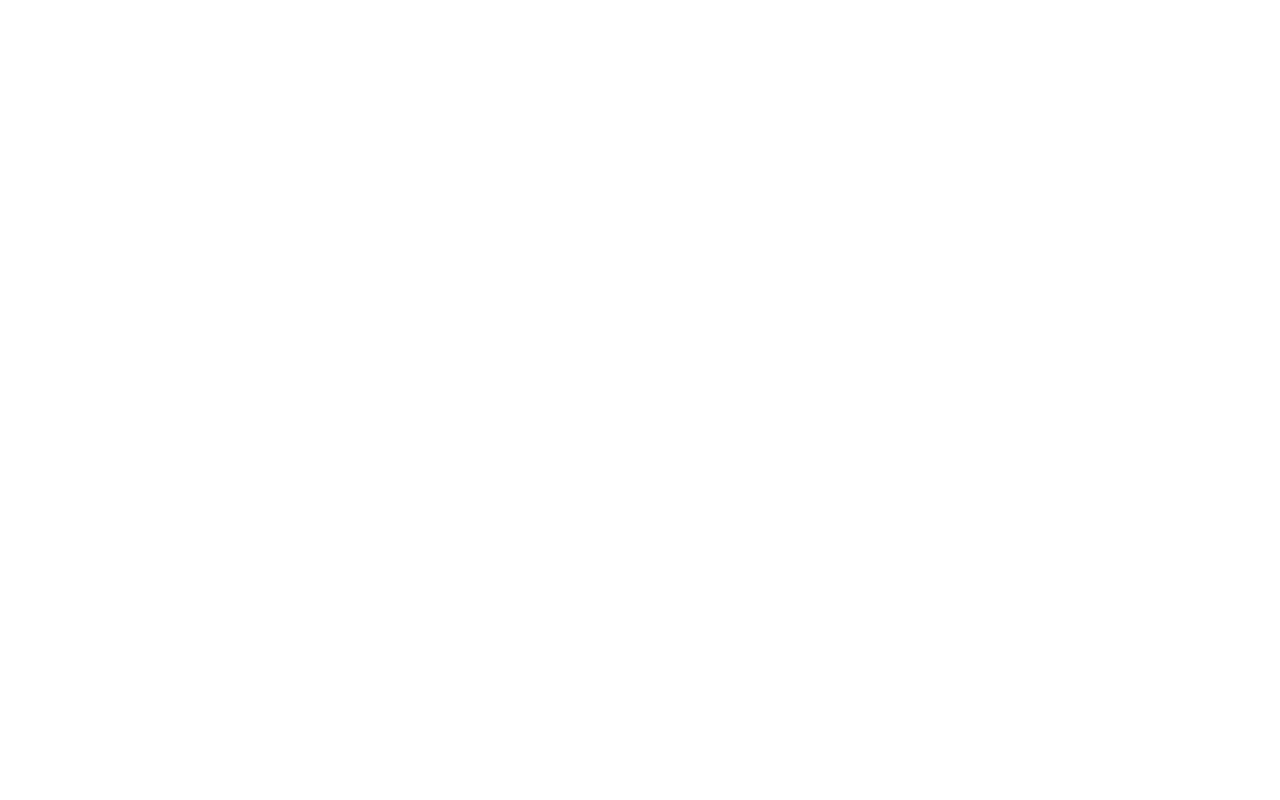
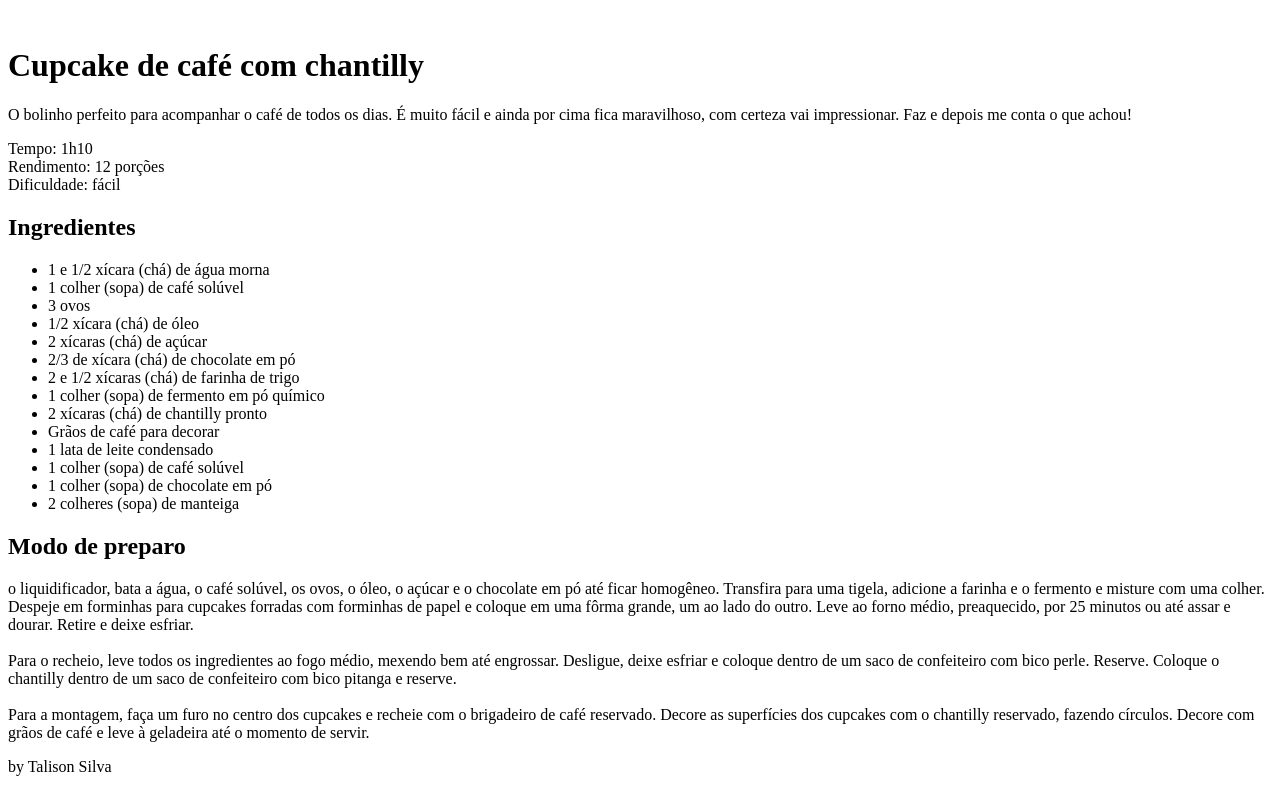
Before and after one commit to talisonsc/Recipe_page, a plain HTML site: page index.html in a window 1280 px wide. Drawn offline with Linux system fonts and the light colour scheme.

Commit message:
Finished structure

```diff
--- a/index.html
+++ b/index.html
@@ -6,6 +6,48 @@
   <title>Pagina de Receita</title>
 </head>
 <body>
-
+  <div id="page">
+    <img src="" alt="">
+    <main>
+      <session id="about">
+        <h1>Cupcake de café com chantilly</h1>
+        <p>O bolinho perfeito para acompanhar o café de todos os dias. É muito fácil e ainda por cima fica maravilhoso, com certeza vai impressionar. Faz e depois me conta o que achou!</p>
+        <p>Tempo: 1h10<br/>
+          Rendimento: 12 porções<br/>
+          Dificuldade: fácil<br/>
+        </p>
+      </session>
+      <session id="ingredients">
+        <h2>Ingredientes</h2>
+        <ul>
+          <li>1 e 1/2 xícara (chá) de água morna</li>
+          <li>1 colher (sopa) de café solúvel</li>
+          <li>3 ovos</li>
+          <li>1/2 xícara (chá) de óleo</li>
+          <li>2 xícaras (chá) de açúcar</li>
+          <li>2/3 de xícara (chá) de chocolate em pó</li>
+          <li>2 e 1/2 xícaras (chá) de farinha de trigo</li>
+          <li>1 colher (sopa) de fermento em pó químico</li>
+          <li>2 xícaras (chá) de chantilly pronto</li>
+          <li>Grãos de café para decorar</li>
+          <li>1 lata de leite condensado</li>
+          <li>1 colher (sopa) de café solúvel</li>
+          <li>1 colher (sopa) de chocolate em pó</li>
+          <li>2 colheres (sopa) de manteiga</li>
+        </ul>
+      </session>
+      <session id="preparation">
+        <h2>Modo de preparo</h2>
+        <p>
+          o liquidificador, bata a água, o café solúvel, os ovos, o óleo, o açúcar e o chocolate em pó até ficar homogêneo. Transfira para uma tigela, adicione a farinha e o fermento e misture com uma colher. Despeje em forminhas para cupcakes forradas com forminhas de papel e coloque em uma fôrma grande, um ao lado do outro. Leve ao forno médio, preaquecido, por 25 minutos ou até assar e dourar. Retire e deixe esfriar.
+          <br/><br/>
+          Para o recheio, leve todos os ingredientes ao fogo médio, mexendo bem até engrossar. Desligue, deixe esfriar e coloque dentro de um saco de confeiteiro com bico perle. Reserve. Coloque o chantilly dentro de um saco de confeiteiro com bico pitanga e reserve.
+          <br/><br/>
+          Para a montagem, faça um furo no centro dos cupcakes e recheie com o brigadeiro de café reservado. Decore as superfícies dos cupcakes com o chantilly reservado, fazendo círculos. Decore com grãos de café e leve à geladeira até o momento de servir.
+        </p>
+      </session>
+    </main>
+    <footer>by Talison Silva</footer>
+  </div>
 </body>
 </html>
```
